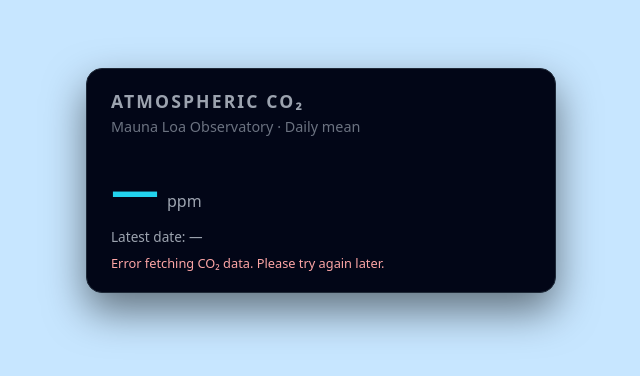
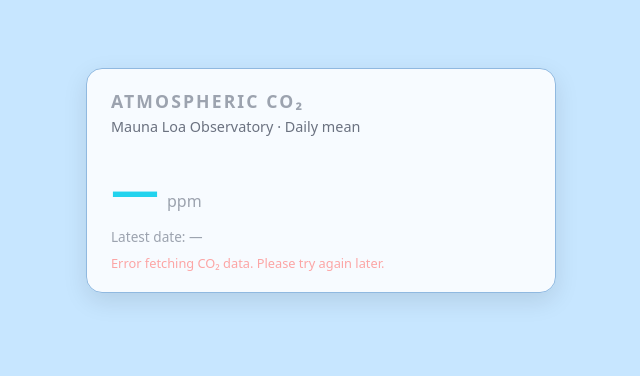
Before and after one commit to hectorides/co2-today, a plain HTML site: page index.html in a window 1280 px wide. Shown: the part 220-596 px from the top of the page, without its empty margins (319-959 px from the left). Drawn offline with Linux system fonts and the light colour scheme; no server answers.

Commit message:
index.html

```diff
--- a/index.html
+++ b/index.html
@@ -19,9 +19,9 @@
     .card {
       padding: 20px 24px;
       border-radius: 16px;
-      background: #020617;
-      border: 1px solid #1f2937;
-      box-shadow: 0 18px 40px rgba(0, 0, 0, 0.5);
+      background: rgba(255, 255, 255, 0.85);
+      border: 1px solid #90b9e0;
+      box-shadow: 0 8px 24px rgba(0, 0, 0, 0.1);
       max-width: 420px;
       width: 90vw;
     }
```
